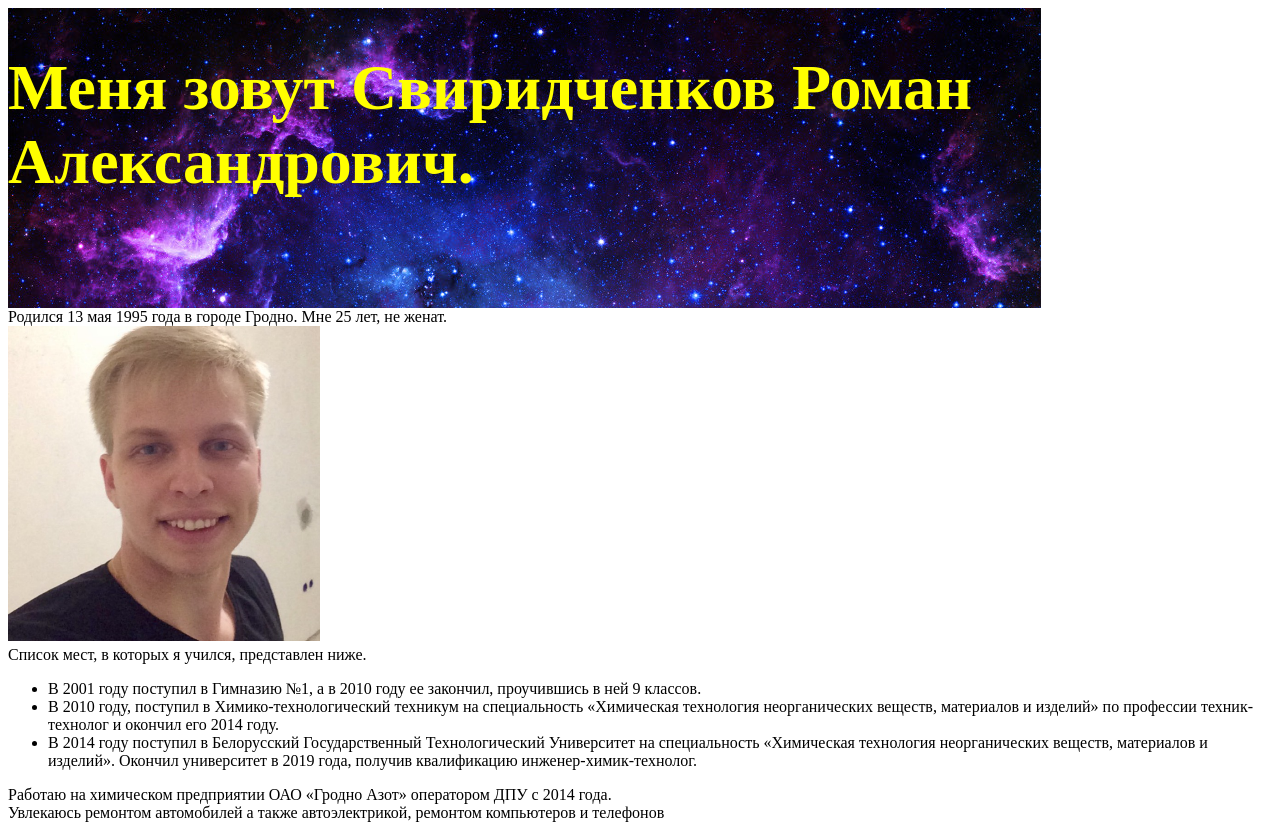
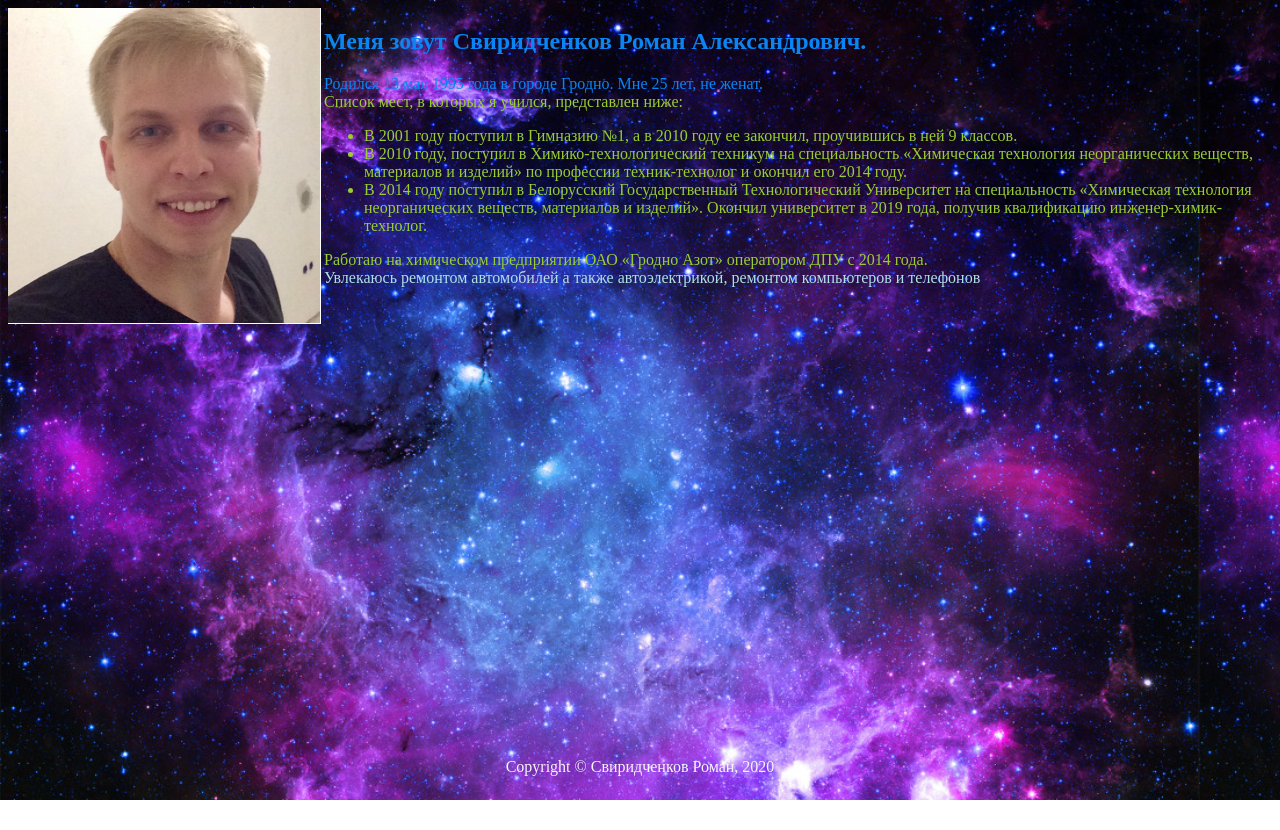
Before and after one commit to AlphaRomeo95/html-basics-biography, a plain HTML site: page index.html in a window 1280 px wide. After the commit the page ends 800 px from the top, so only its background shows below. Drawn offline with Linux system fonts and the light colour scheme.

Commit message:
biography as a social network page lite

```diff
--- a/index.html
+++ b/index.html
@@ -1,20 +1,22 @@
 <!DOCTYPE html>
-
 <head>
     <title>Моя краткая биография</title>
     <meta charset="UTF-8">
+    <meta name="viewport" content="width=device-width, initial-scale=1, maximum-scale=1">
     <link rel="stylesheet" href="/src/Styles/styles.css">
+
 </head>
 
 <body>
-    <div class="header">
-        <h1>Меня зовут Свиридченков Роман Александрович.</h1>
-    </div>
-    <div class="bornandlife">Родился 13 мая 1995 года в городе Гродно. Мне 25 лет, не женат.</div>
+        <div class="left-column">
         <div class="My-photo">
             <img src="/src/images/My-photo.png" alt="My photo">
-        <div>
-        Список мест, в которых я учился, представлен ниже.
+        </div>
+    </div>
+    <div class="main-info">
+        <div class="bornandlife">   <h2>Меня зовут Свиридченков Роман Александрович.</h2>   Родился 13 мая 1995 года в городе Гродно. Мне 25 лет, не женат.</div>
+            <div class="list">
+                Список мест, в которых я учился, представлен ниже:
                     <ul>
                         <li>В 2001 году поступил в Гимназию №1, а в 2010 году ее закончил, проучившись в ней 9 классов.
                         </li>
@@ -30,4 +32,9 @@
             </div>
         <div class="hobby">Увлекаюсь ремонтом автомобилей а также автоэлектрикой, ремонтом компьютеров и телефонов
         </div>
+    </div>
+
+        <div class="footer">
+            <p>Copyright © Свиридченков Роман, 2020 </p>
+        </div>
 </body>
--- a/src/Styles/styles.css
+++ b/src/Styles/styles.css
@@ -1,20 +1,41 @@
 
-.body {
+body {
     display: inline-block;
     max-width: max-content;
-    background-color: green;
     color: rgb(10, 133, 241);
-
-
+    background-size: contain;
+        background-image: url(/src/images/background-image.jpg);
+        max-width: max-content;
+}
+.left-column {
+    width: 25%;
+    height: 750px;
+    background-color: transparent;
+    float: left;
+}
+.my-photo {
+width: 200px;
+height: 200px;
+}
+.main-info {
+    width: 75%;
+    height: 750px;
+    background-color: transparent;
+    float: left;
+}
+.list {
+    color: yellowgreen;
+}
+.hobby {
+    color:powderblue;
+}
+.bornandlife {
 
 }
-.header {
-    display: inline-block;
-    font-size: xx-large;
-    font-weight: bolder;
-    background-image: url("/src/images/background-image.jpg") ;
-    background-repeat: no-repeat;
-    background-size: auto;
-    height: 300px;
-    color: yellow
+.footer {
+    color: whitesmoke;
+    background-color: transparent;
+    width: 400;
+    height: 200;
+    text-align: center;
 }
```
Also changed, not shown: src/Styles/..src/images/background-image.jpg (added). Lines whose indentation alone changed are shown as unchanged.
